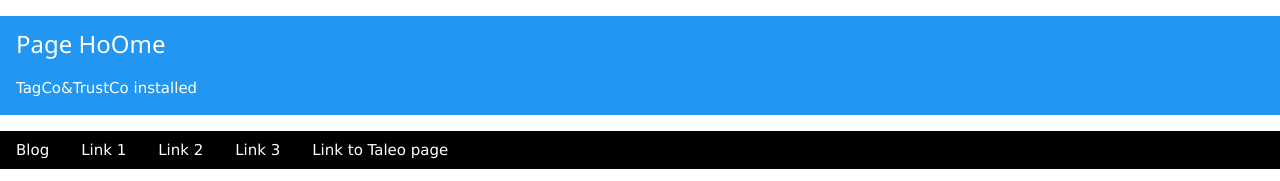
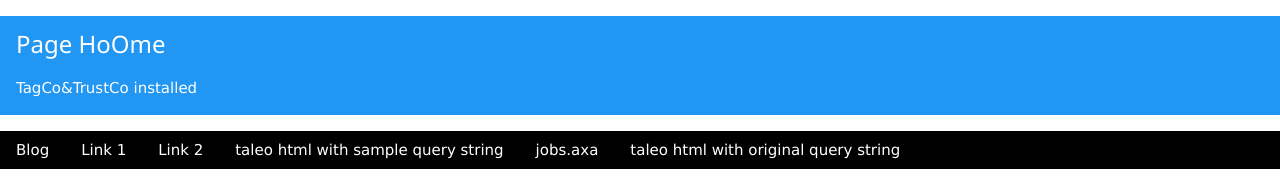
Before and after one commit to KarthikShetty11/Tag-management, a plain HTML site: page index.html in a window 1280 px wide. Shown: the top 181 px of the page. Drawn offline with nearby package versions, Linux system fonts and the light colour scheme.

Commit message:
taleo redirection url test

```diff
--- a/index.html
+++ b/index.html
@@ -36,9 +36,11 @@
   <a href="link1.html?xtor=AL-5-[internal]-[home]-[E]-[F]-[G-link1]&" class="w3-bar-item w3-button">Link 1</a>
   <a href="link2.html?xtor=AL-5-[internal]-[home]-[E]-[F]-[G-link2]&" class="w3-bar-item w3-button">Link 2</a>
 <!--   <a href="https://jobs.axa/careersection/application.jss" class="w3-bar-item w3-button">Link to taleo</a> -->
- <a href="./careersection/iam/CWS-11300/taleo.html?lang=fr-FR&type%3D1%26portal%3D24105020509%26isOnLogoutPage%3Dtrue%26reqNo%3D402911%26rh-analytic-consent%3Dtrue" class="w3-bar-item w3-button">Link 3</a>
+  <a href="./careersection/iam/CWS-11300/taleo.html?lang=fr-FR&type%3D1%26portal%3D24105020509%26isOnLogoutPage%3Dtrue%26reqNo%3D402911%26rh-analytic-consent%3Dtrue" class="w3-bar-item w3-button">taleo html with sample query string</a>
+  <a href="https://jobs.axa/careersection/iam/accessmanagement/login.jsf"class="w3-bar-item w3-button">jobs.axa</a>
 
-<a href="./careersection/iam/CWS-11300/taleo.html?lang=fr-FR&redirectionURI=https%3A%2F%2Fjobs.axa%2Fcareersection%2Fapplication.jss%3Flang%3Dfr-FR%26type%3D1%26portal%3D24105020509%26isOnLogoutPage%3Dtrue%26reqNo%3D401729%26rh-analytic-consent%3Dtrue%26xtor%3DAL-5-%5Bsocio%5D-%5Bsandboxbcn%5D-%5BE-Format%5D-%5BF-20220311C%5D-%5BG-Variant%5D&TARGET=https%3A%2F%2Fjobs.axa%2Fcareersection%2Fapplication.jss%3Flang%3Dfr-FR%26type%3D1%26portal%3D24105020509%26isOnLogoutPage%3Dtrue%26reqNo%3D401729%26rh-analytic-consent%3Dtrue%26xtor%3DAL-5-%5Bsocio%5D-%5Bsandboxbcn%5D-%5BE-Format%5D-%5BF-20220311C%5D-%5BG-Variant%5D" class="w3-bar-item w3-button">Link to Taleo page</a>
+
+<a href="./careersection/iam/CWS-11300/taleo.html?lang=fr-FR&redirectionURI=https%3A%2F%2Fjobs.axa%2Fcareersection%2Fapplication.jss%3Flang%3Dfr-FR%26type%3D1%26portal%3D24105020509%26isOnLogoutPage%3Dtrue%26reqNo%3D401729%26rh-analytic-consent%3Dtrue%26xtor%3DAL-5-%5Bsocio%5D-%5Bsandboxbcn%5D-%5BE-Format%5D-%5BF-20220311C%5D-%5BG-Variant%5D&TARGET=https%3A%2F%2Fjobs.axa%2Fcareersection%2Fapplication.jss%3Flang%3Dfr-FR%26type%3D1%26portal%3D24105020509%26isOnLogoutPage%3Dtrue%26reqNo%3D401729%26rh-analytic-consent%3Dtrue%26xtor%3DAL-5-%5Bsocio%5D-%5Bsandboxbcn%5D-%5BE-Format%5D-%5BF-20220311C%5D-%5BG-Variant%5D" class="w3-bar-item w3-button">taleo html with original query string</a>
 </div>
 
 <div class="w3-container">
```
